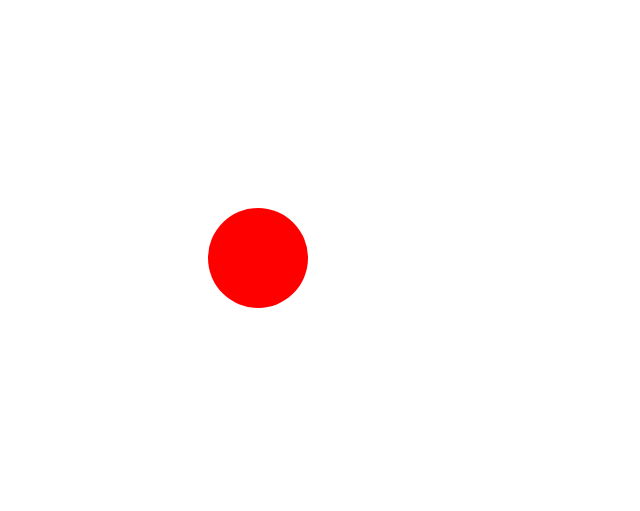
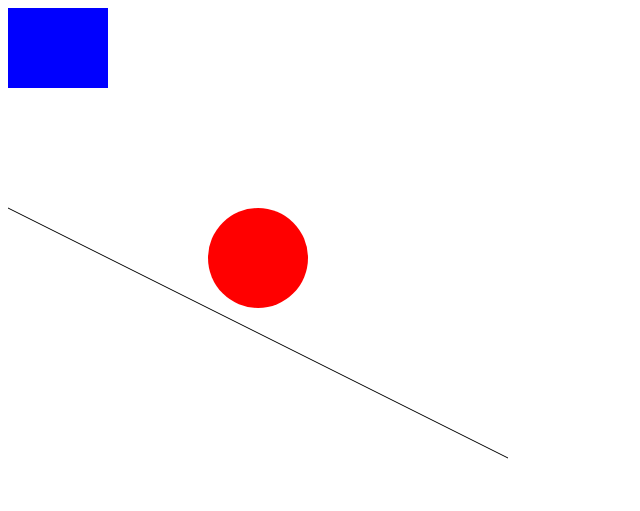
Before and after one commit to afizs/d3, a plain HTML site: page svgshapes.html in a window 1280 px wide. Shown: the whole page, without its empty margins (0-640 px from the left). Drawn offline with nearby package versions, Linux system fonts and the light colour scheme.

Commit message:
svg shapes added

```diff
--- a/svgshapes.html
+++ b/svgshapes.html
@@ -13,8 +13,21 @@
     var circle = canvas.append("circle")
     				   .attr("cx", 250)
     				   .attr("cy", 250)
-    				   .attr("r", 50)
+               .attr("r", 50)
     				   .attr("fill", "red");
+
+    var rect = canvas.append("rect")
+                .attr("width", 100)
+                .attr("height", 80)
+                .attr("fill", "blue");
+
+    var line = canvas.append("line")
+                .attr("x1",0)
+                .attr("y1",200)
+                .attr("x2", 500)
+                .attr("y2", 450)
+                .attr("stroke", "black")
+                .attr("stroker-width", 5);
 
   </script>
 </html>
```
